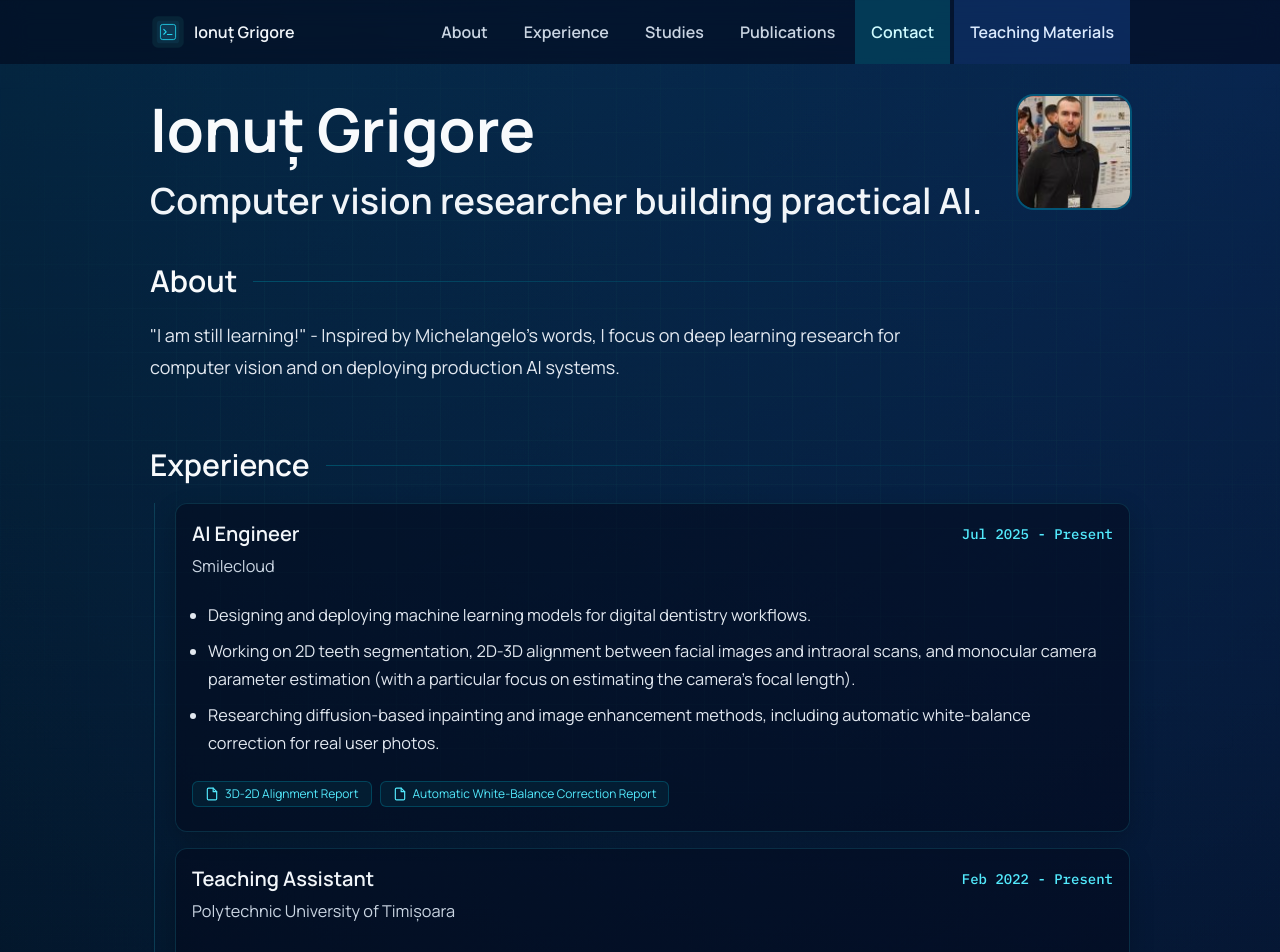
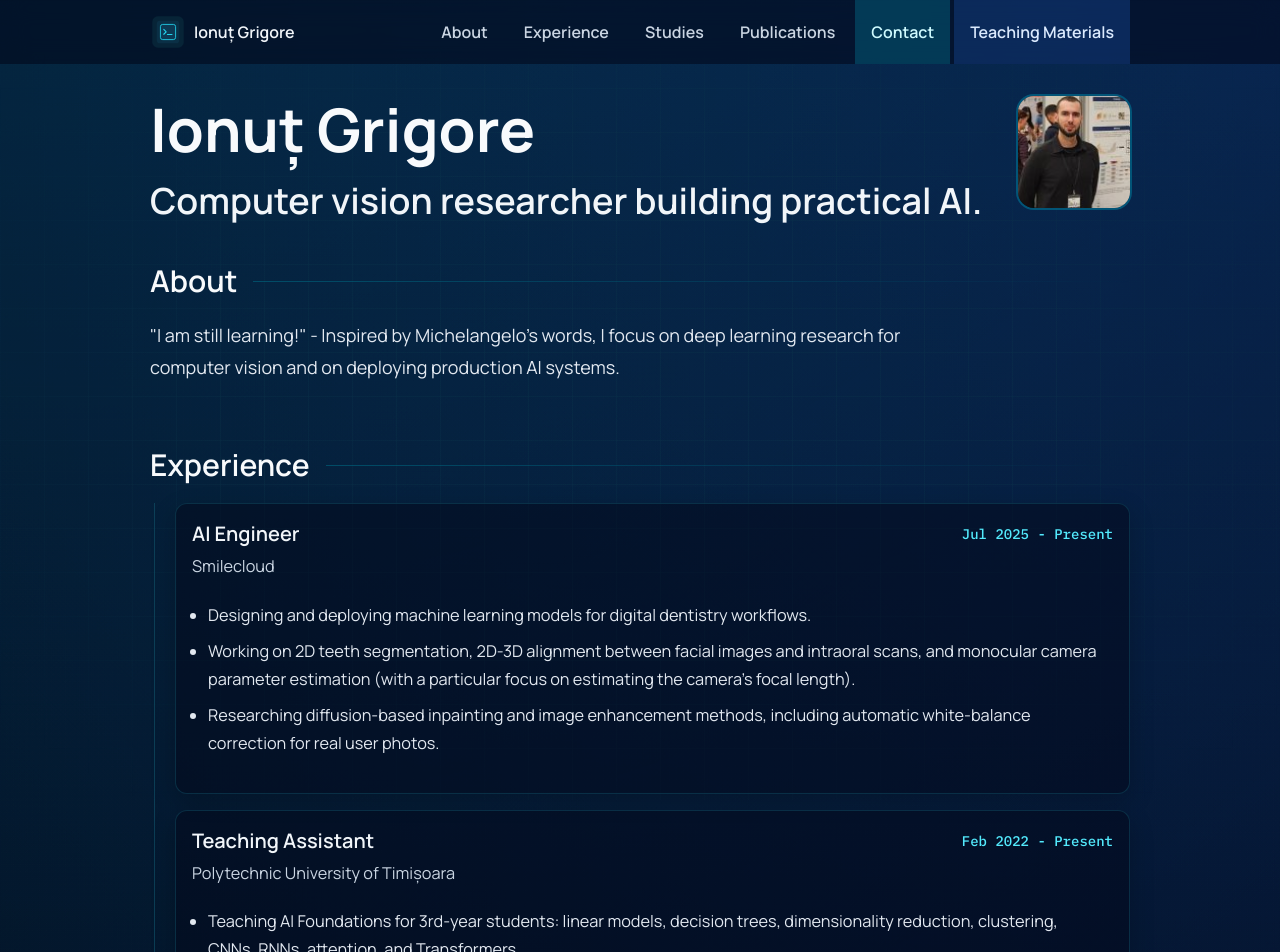
Before and after one commit to ionut-grigore99/ionut-grigore, a React (Vite) app: page / in a window 1280 px wide. Shown: the top 952 px of the page. Built offline with nearby package versions, Linux system fonts and the light colour scheme.

Commit message:
pdf + ppt links added for teaching materials

```diff
--- a/data/portfolioContent.ts
+++ b/data/portfolioContent.ts
@@ -31,8 +31,8 @@ export const experiences: ExperienceItem[] = [
       "Researching diffusion-based inpainting and image enhancement methods, including automatic white-balance correction for real user photos.",
     ],
     documents: [
-      { title: "3D-2D Alignment Report", href: "https://ionut-grigore99.github.io/ionut-grigore/htmls/alignment_report_dino_final.html" },
-      { title: "Automatic White-Balance Correction Report", href: "https://ionut-grigore99.github.io/ionut-grigore/htmls/papers_comparison_white_balance.html" },
+      // { title: "3D-2D Alignment Report", href: "https://ionut-grigore99.github.io/ionut-grigore/htmls/alignment_report_dino_final.html" },
+      // { title: "Automatic White-Balance Correction Report", href: "https://ionut-grigore99.github.io/ionut-grigore/htmls/papers_comparison_white_balance.html" },
     ],
   },
   {
@@ -56,6 +56,7 @@ export const experiences: ExperienceItem[] = [
     ],
     documents: [
       { title: "ProstateAI Technical Report", href: "https://drive.google.com/file/d/1Wj6hrp3R0indHfM56ux6P_J206TBFKLC/view?usp=drive_link" },
+      { title: "ProstateAI Project", href: "https://drive.google.com/file/d/1KV_fZCwmdeze046ZaxAPUVJHXxS0jJyY/view?usp=drive_link" },
     ],
   },
   {
@@ -228,43 +229,53 @@ export const materials: MaterialSection[] = [
     items: [
       {
         title: "MAC Lab Notes - Week 1",
-        href: "https://drive.google.com/file/d/1EXdPOWYRAdLnbI39RyoIua45Yl8UTzJw/view?usp=drive_link",
+        pdf: "https://drive.google.com/file/d/1EXdPOWYRAdLnbI39RyoIua45Yl8UTzJw/view?usp=drive_link",
+        ppt: "https://docs.google.com/presentation/d/1Jvs5nH5CNerur8zWNyyHjkK15LCzaq2P/edit?usp=drive_link&ouid=103038811561126855181&rtpof=true&sd=true",
       },
       {
         title: "MAC Lab Notes - Week 2",
-        href: "https://drive.google.com/file/d/1aZ1MgAoTJ31vv92hEV6ufWYfkYW6siYK/view?usp=drive_link",
+        pdf: "https://drive.google.com/file/d/1aZ1MgAoTJ31vv92hEV6ufWYfkYW6siYK/view?usp=drive_link",
+        ppt: "https://docs.google.com/presentation/d/1jGuqfGpKIzsn-3RByK4viNA5MtVfj51O/edit?usp=drive_link&ouid=103038811561126855181&rtpof=true&sd=true",
       },
       {
         title: "MAC Lab Notes - Week 3",
-        href: "https://drive.google.com/file/d/1t_MnypJQLYNkG58hjf34beW5gLDFhjnU/view?usp=drive_link",
+        pdf: "https://drive.google.com/file/d/1t_MnypJQLYNkG58hjf34beW5gLDFhjnU/view?usp=drive_link",
+        ppt: "https://docs.google.com/presentation/d/1tcTmPUirOpPcB55nS0T6z_eodVGoo5YI/edit?usp=drive_link&ouid=103038811561126855181&rtpof=true&sd=true",
       },
       {
         title: "MAC Lab Notes - Week 4",
-        href: "https://drive.google.com/file/d/1EQpN9pQjVMhn85NdQiISPmF7viAaw2cY/view?usp=drive_link",
+        pdf: "https://drive.google.com/file/d/1EQpN9pQjVMhn85NdQiISPmF7viAaw2cY/view?usp=drive_link",
+        ppt: "https://docs.google.com/presentation/d/16TRI14lVB6jDI5NGR-rjgKzV2vZDAB-t/edit?usp=drive_link&ouid=103038811561126855181&rtpof=true&sd=true",
       },
       {
         title: "MAC Lab Notes - Week 5",
-        href: "https://drive.google.com/file/d/1oGAaUoRynOAoWbz3dvXpx-TVBRIsqdCy/view?usp=drive_link",
+        pdf: "https://drive.google.com/file/d/1oGAaUoRynOAoWbz3dvXpx-TVBRIsqdCy/view?usp=drive_link",
+        ppt: "https://docs.google.com/presentation/d/1NwQeXXPGrF-i6HdeF7Wb7Fum5kHlwM4r/edit?usp=drive_link&ouid=103038811561126855181&rtpof=true&sd=true",
       },
       {
         title: "MAC Lab Notes - Week 6",
-        href: "https://drive.google.com/file/d/1S7DUv5lgc1EgWbBUJ-ikiVsn8PgshlAB/view?usp=drive_link",
+        pdf: "https://drive.google.com/file/d/1S7DUv5lgc1EgWbBUJ-ikiVsn8PgshlAB/view?usp=drive_link",
+        ppt: "https://docs.google.com/presentation/d/1fwvYJmwdNfEx2hAHOr1DsihOkxGU-VXA/edit?usp=drive_link&ouid=103038811561126855181&rtpof=true&sd=true",
       },
       {
         title: "MAC Lab Notes - Week 7",
-        href: "https://drive.google.com/file/d/178xMCEUYoSkiliS__P5z_yhhXsfxS6_E/view?usp=drive_link",
+        pdf: "https://drive.google.com/file/d/178xMCEUYoSkiliS__P5z_yhhXsfxS6_E/view?usp=drive_link",
+        ppt: "https://docs.google.com/presentation/d/1eSiJ0c_pXoFKnsUYDj9kicvXHgbi0iLm/edit?usp=drive_link&ouid=103038811561126855181&rtpof=true&sd=true",
       },
       {
         title: "MAC Lab Notes - Week 8",
-        href: "https://drive.google.com/file/d/1H73Z20X3CvU5atvHVMH6Mf7okkfnkqxM/view?usp=drive_link",
+        pdf: "https://drive.google.com/file/d/1H73Z20X3CvU5atvHVMH6Mf7okkfnkqxM/view?usp=drive_link",
+        ppt: "https://docs.google.com/presentation/d/1GUnFjI5seUQIhtaBWzWk0Jv3ZQ8MUxAT/edit?usp=drive_link&ouid=103038811561126855181&rtpof=true&sd=true",
       },
       {
         title: "MAC Lab Notes - Week 9",
-        href: "https://drive.google.com/file/d/1Nz16flPamnTJRrUqTMmKjhOnMc3TdV9C/view?usp=drive_link",
+        pdf: "https://drive.google.com/file/d/1Nz16flPamnTJRrUqTMmKjhOnMc3TdV9C/view?usp=drive_link",
+        ppt: "https://docs.google.com/presentation/d/1BfAfEVqwgQ2T9q5x16Zn-3I08lo6wOCW/edit?usp=drive_link&ouid=103038811561126855181&rtpof=true&sd=true",
       },
       {
         title: "MAC Lab Notes - Week 10",
-        href: "https://drive.google.com/file/d/19l2pVktoEUhoYCX3TZuGt3W7QLIqP30C/view?usp=drive_link",
+        pdf: "https://drive.google.com/file/d/19l2pVktoEUhoYCX3TZuGt3W7QLIqP30C/view?usp=drive_link",
+        ppt: "https://docs.google.com/presentation/d/1vg_y3UMQrGKbVyulpUOtKTK-n0ltrq-Y/edit?usp=drive_link&ouid=103038811561126855181&rtpof=true&sd=true",
       },
     ],
   },
@@ -273,51 +284,63 @@ export const materials: MaterialSection[] = [
     items: [
       {
         title: "BIA Lab Notes - Week 1",
-        href: "https://drive.google.com/file/d/1bPC4ttP7eejb_3umkkKqaBVK_VRDX35-/view?usp=drive_link",
+        pdf: "https://drive.google.com/file/d/1bPC4ttP7eejb_3umkkKqaBVK_VRDX35-/view?usp=drive_link",
+        ppt: "https://docs.google.com/presentation/d/1GG5X_iIbITdSMU4UTOQ5CfGvr9IWMj8O/edit?usp=drive_link&ouid=103038811561126855181&rtpof=true&sd=true",
       },
       {
         title: "BIA Lab Notes - Week 2",
-        href: "https://drive.google.com/file/d/1IDpvQf2z_G6Zg2KgIPQt_RgQVMJZAy4y/view?usp=drive_link",
+        pdf: "https://drive.google.com/file/d/1IDpvQf2z_G6Zg2KgIPQt_RgQVMJZAy4y/view?usp=drive_link",
+        ppt: "https://docs.google.com/presentation/d/1iyBhho0m-Pb1-unUVtTa3rVVPhU2mry6/edit?usp=drive_link&ouid=103038811561126855181&rtpof=true&sd=true",
       },
       {
         title: "BIA Lab Notes - Week 3",
-        href: "https://drive.google.com/file/d/1TtaJbVkDu42tXUvzEMfDUq9mcAgF3Eed/view?usp=drive_link",
+        pdf: "https://drive.google.com/file/d/1TtaJbVkDu42tXUvzEMfDUq9mcAgF3Eed/view?usp=drive_link",
+        ppt: "https://docs.google.com/presentation/d/1E56AJB2wXzgP1O6LGdELS4e9SFD-QPvw/edit?usp=drive_link&ouid=103038811561126855181&rtpof=true&sd=true",
       },
       {
         title: "BIA Lab Notes - Week 4",
-        href: "https://drive.google.com/file/d/1GXoHqfJ2BkrqddPpjiInSuKoAVBOdZQU/view?usp=drive_link",
+        pdf: "https://drive.google.com/file/d/1GXoHqfJ2BkrqddPpjiInSuKoAVBOdZQU/view?usp=drive_link",
+        ppt: "https://docs.google.com/presentation/d/1bWkmBbv8pvnF-e7qoZZ47t4L9OVUwbc2/edit?usp=drive_link&ouid=103038811561126855181&rtpof=true&sd=true",
       },
       {
         title: "BIA Lab Notes - Week 5",
-        href: "https://drive.google.com/file/d/14S2q61k2HoJIC_h6v9cr6_eFL5mnrivM/view?usp=drive_link",
+        pdf: "https://drive.google.com/file/d/14S2q61k2HoJIC_h6v9cr6_eFL5mnrivM/view?usp=drive_link",
+        ppt: "https://docs.google.com/presentation/d/1b-TfJHVaxIC-6v-PrmLXzuzuR-lB6YgF/edit?usp=drive_link&ouid=103038811561126855181&rtpof=true&sd=true",
       },
       {
         title: "BIA Lab Notes - Week 6",
-        href: "https://drive.google.com/file/d/1E6qbiKs1K0JuflMg3wUURxA8uNvM8LPd/view?usp=drive_link",
+        pdf: "https://drive.google.com/file/d/1E6qbiKs1K0JuflMg3wUURxA8uNvM8LPd/view?usp=drive_link",
+        ppt: "https://docs.google.com/presentation/d/16kaxLmdX6jI4XLwtJ-EhEOshQFPPbL2T/edit?usp=drive_link&ouid=103038811561126855181&rtpof=true&sd=true",
       },
       {
         title: "BIA Lab Notes - Week 7",
-        href: "https://drive.google.com/file/d/1bRloW1owTtWlAoGjpr091md4xesWDbyU/view?usp=drive_link",
+        pdf: "https://drive.google.com/file/d/1bRloW1owTtWlAoGjpr091md4xesWDbyU/view?usp=drive_link",
+        ppt: "https://docs.google.com/presentation/d/1-PzPJuUvFesU4jG3NuNExgjg1RpQDKtn/edit?usp=drive_link&ouid=103038811561126855181&rtpof=true&sd=true",
       },
       {
         title: "BIA Lab Notes - Week 8",
-        href: "https://drive.google.com/file/d/14knNHZsIYa5Clj9rbF12foIimEizPpz-/view?usp=drive_link",
+        pdf: "https://drive.google.com/file/d/14knNHZsIYa5Clj9rbF12foIimEizPpz-/view?usp=drive_link",
+        ppt: "https://docs.google.com/presentation/d/1L6mRRa0mj_fOdJYkroaz5MHgNbL6zYZM/edit?usp=drive_link&ouid=103038811561126855181&rtpof=true&sd=true",
       },
       {
         title: "BIA Lab Notes - Week 9",
-        href: "https://drive.google.com/file/d/1B7lep4HkA-qLYztzXEHN1Vqlk4AeJqBk/view?usp=drive_link",
+        pdf: "https://drive.google.com/file/d/1B7lep4HkA-qLYztzXEHN1Vqlk4AeJqBk/view?usp=drive_link",
+        ppt: "https://docs.google.com/presentation/d/10huA6EmWvwyu_YRNbCIup4gkrUAvzyCn/edit?usp=drive_link&ouid=103038811561126855181&rtpof=true&sd=true",
       },
       {
         title: "BIA Lab Notes - Week 10",
-        href: "https://drive.google.com/file/d/1nmhCox34cuGi2hYcxsyrwyR3Xz4TBtuy/view?usp=drive_link",
+        pdf: "https://drive.google.com/file/d/1nmhCox34cuGi2hYcxsyrwyR3Xz4TBtuy/view?usp=drive_link",
+        ppt: "https://docs.google.com/presentation/d/10Vx8vtWBU--qmCEQ200OKOsYkFEEZ2jp/edit?usp=drive_link&ouid=103038811561126855181&rtpof=true&sd=true",
       },
       {
         title: "BIA Lab Notes - Week 11",
-        href: "https://drive.google.com/file/d/1ZkMBiGZx0pGClG_RqetgRxDK13o8xl-j/view?usp=drive_link",
+        pdf: "https://drive.google.com/file/d/1ZkMBiGZx0pGClG_RqetgRxDK13o8xl-j/view?usp=drive_link",
+        ppt: "https://docs.google.com/presentation/d/1pPtYcLq7KorlYX8GQ3JcY8ANpQm1cR_U/edit?usp=drive_link&ouid=103038811561126855181&rtpof=true&sd=true",
       },
       {
         title: "BIA Lab Notes - Week 11 auxiliary",
-        href: "https://drive.google.com/file/d/1PQviT5kvZGBcSPdQvqkaMOCT5FeMIAl7/view?usp=drive_link",
+        pdf: "https://drive.google.com/file/d/1PQviT5kvZGBcSPdQvqkaMOCT5FeMIAl7/view?usp=drive_link",
+        ppt: "https://docs.google.com/presentation/d/1NGLC_fejzGQzkZGbSi35cM-U_mKwzyd5/edit?usp=drive_link&ouid=103038811561126855181&rtpof=true&sd=true",
       },
     ],
   },
@@ -326,47 +349,58 @@ export const materials: MaterialSection[] = [
     items: [
       {
         title: "GAC Lab Notes - Week 1",
-        href: "https://drive.google.com/file/d/1QAWHTvIWcHnHjeKL5p-haPF9mVpM2-rO/view?usp=drive_link",
+        pdf: "https://drive.google.com/file/d/1QAWHTvIWcHnHjeKL5p-haPF9mVpM2-rO/view?usp=drive_link",
+        ppt: "https://docs.google.com/presentation/d/1ZvTTQNATmqnKtUFxNbMK9V26n2WBQsSh/edit?usp=drive_link&ouid=103038811561126855181&rtpof=true&sd=true",
       },
       {
         title: "GAC Lab Notes - Week 2",
-        href: "https://drive.google.com/file/d/1vmAsPBzASTmgJubJ7infSSXHGfYVvjPr/view?usp=drive_link",
+        pdf: "https://drive.google.com/file/d/1vmAsPBzASTmgJubJ7infSSXHGfYVvjPr/view?usp=drive_link",
+        ppt: "https://docs.google.com/presentation/d/1CQANjUSC06ILq2ipnLb7V5heo9B87ow_/edit?usp=drive_link&ouid=103038811561126855181&rtpof=true&sd=true",
       },
       {
         title: "GAC Lab Notes - Week 3",
-        href: "https://drive.google.com/file/d/1a4vntdEK0SavtpZPRgk0_wI-d2iEVgkP/view?usp=drive_link",
+        pdf: "https://drive.google.com/file/d/1a4vntdEK0SavtpZPRgk0_wI-d2iEVgkP/view?usp=drive_link",
+        ppt: "https://docs.google.com/presentation/d/1ayUui5y--Gy1vYH-mxS_xUeISKTfd84-/edit?usp=drive_link&ouid=103038811561126855181&rtpof=true&sd=true",
       },
       {
         title: "GAC Lab Notes - Week 4",
-        href: "https://drive.google.com/file/d/1tdYATVvWIpBAM3OJFtXoCT--Lhti8PlO/view?usp=drive_link",
+        pdf: "https://drive.google.com/file/d/1tdYATVvWIpBAM3OJFtXoCT--Lhti8PlO/view?usp=drive_link",
+        ppt: "https://docs.google.com/presentation/d/1mfJtdorOGKPMXawwp6Lr5d_AwzUkZJHv/edit?usp=drive_link&ouid=103038811561126855181&rtpof=true&sd=true",
       },
       {
         title: "GAC Lab Notes - Week 5",
-        href: "https://drive.google.com/file/d/1T74pl-SnuuhXn9W-X30zf6TOlH-7-mnK/view?usp=drive_link",
+        pdf: "https://drive.google.com/file/d/1T74pl-SnuuhXn9W-X30zf6TOlH-7-mnK/view?usp=drive_link",
+        ppt: "https://docs.google.com/presentation/d/1Foll7mkW6YidYi4-Gx1p-bNgRf9fX-gS/edit?usp=drive_link&ouid=103038811561126855181&rtpof=true&sd=true",
       },
       {
         title: "GAC Lab Notes - Week 6",
-        href: "https://drive.google.com/file/d/1JVQsZbG0Rr9X5-XCMSOq8KrNfqUfFFRc/view?usp=drive_link",
+        pdf: "https://drive.google.com/file/d/1JVQsZbG0Rr9X5-XCMSOq8KrNfqUfFFRc/view?usp=drive_link",
+        ppt: "https://docs.google.com/presentation/d/1lHXheAanwe23YzWJZvEgt3_UM21ANW8x/edit?usp=drive_link&ouid=103038811561126855181&rtpof=true&sd=true",
       },
       {
         title: "GAC Lab Notes - Week 7",
-        href: "https://drive.google.com/file/d/1jHwaD8TIvnD7wLSGdIoWq0nXvKdQ4qVo/view?usp=drive_link",
+        pdf: "https://drive.google.com/file/d/1jHwaD8TIvnD7wLSGdIoWq0nXvKdQ4qVo/view?usp=drive_link",
+        ppt: "https://docs.google.com/presentation/d/1BZ0A-tWCQWZD98I8J35bJL-scLBgbNrX/edit?usp=drive_link&ouid=103038811561126855181&rtpof=true&sd=true",
       },
       {
         title: "GAC Lab Notes - Week 8",
-        href: "https://drive.google.com/file/d/1pqSU47FP7RMqytmS37iXVxuNjhrbJ9Uf/view?usp=drive_link",
+        pdf: "https://drive.google.com/file/d/1pqSU47FP7RMqytmS37iXVxuNjhrbJ9Uf/view?usp=drive_link",
+        ppt: "https://docs.google.com/presentation/d/1XqDdK3jzv-V-2NtN1nowaPe8vircC6oU/edit?usp=drive_link&ouid=103038811561126855181&rtpof=true&sd=true",
       },
       {
         title: "GAC Lab Notes - Week 9",
-        href: "https://drive.google.com/file/d/1K2s9qQOmZHnEf3-xfekQW0PhcFUmw42A/view?usp=drive_link",
+        pdf: "https://drive.google.com/file/d/1K2s9qQOmZHnEf3-xfekQW0PhcFUmw42A/view?usp=drive_link",
+        ppt: "https://docs.google.com/presentation/d/1wNvjiIMlyNSWBzMFqh7HzSq3iEuqCC8y/edit?usp=drive_link&ouid=103038811561126855181&rtpof=true&sd=true",
       },
       {
         title: "GAC Lab Notes - Week 10",
-        href: "https://drive.google.com/file/d/1ICBCYnl5apVIQ11h4zkqqyeL-3FvHm2I/view?usp=drive_link",
+        pdf: "https://drive.google.com/file/d/1ICBCYnl5apVIQ11h4zkqqyeL-3FvHm2I/view?usp=drive_link",
+        ppt: "https://docs.google.com/presentation/d/18qpQmPdWsmF5FQ07d7Xoc-yaa1_o2OW1/edit?usp=drive_link&ouid=103038811561126855181&rtpof=true&sd=true",
       },
       {
         title: "GAC Lab Notes - Week 11",
-        href: "https://drive.google.com/file/d/1Q71a7jXo-Jopqje-0lpeduN8s1307myA/view?usp=drive_link",
+        pdf: "https://drive.google.com/file/d/1Q71a7jXo-Jopqje-0lpeduN8s1307myA/view?usp=drive_link",
+        ppt: "https://docs.google.com/presentation/d/1POmYHZuM5ZeAPV7LT9o3t0jwiW72jB0-/edit?usp=drive_link&ouid=103038811561126855181&rtpof=true&sd=true",
       },
     ],
   },
--- a/data/types.ts
+++ b/data/types.ts
@@ -8,7 +8,9 @@ export interface Profile {
 
 export interface MaterialItem {
   title: string;
-  href: string;
+  href?: string;
+  pdf?: string;
+  ppt?: string;
 }
 
 export interface ExperienceItem {
```
Also changed, not shown: src/pages/MaterialsPage.tsx (+24 -0 lines).
